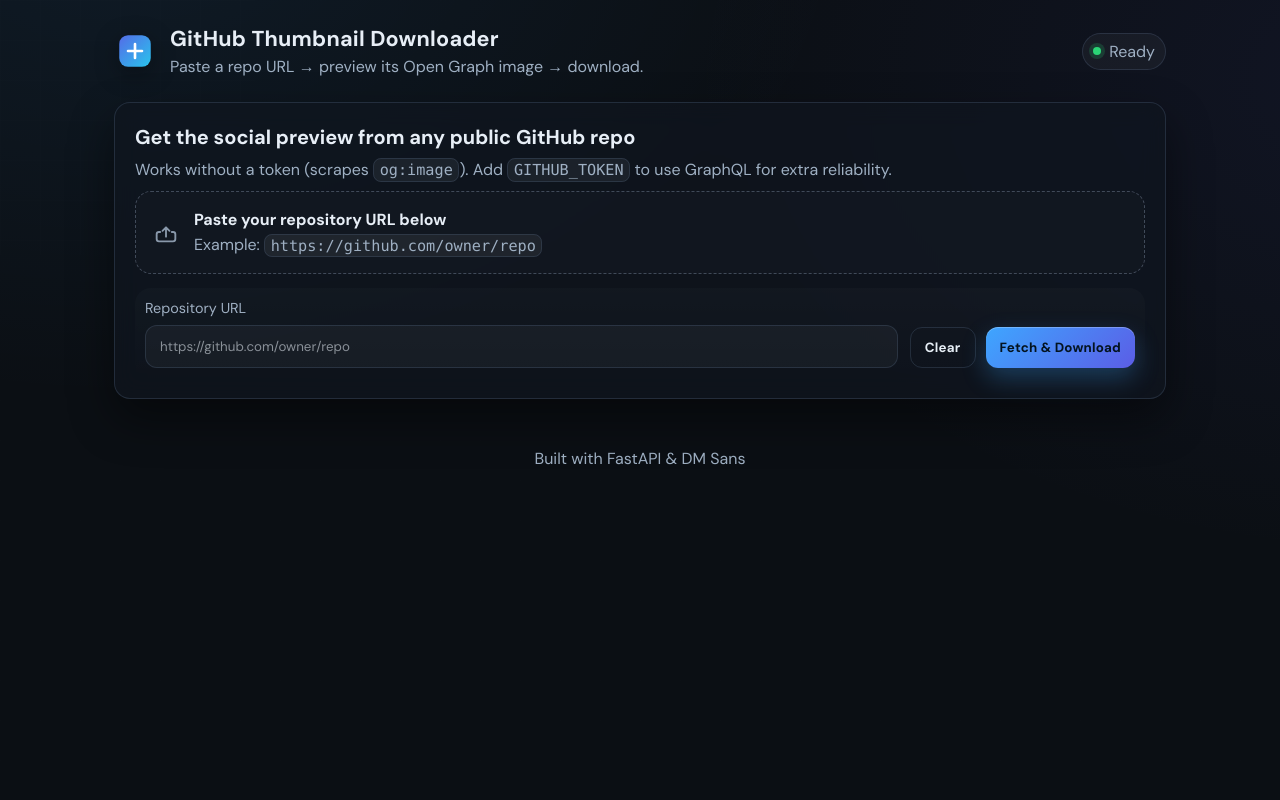
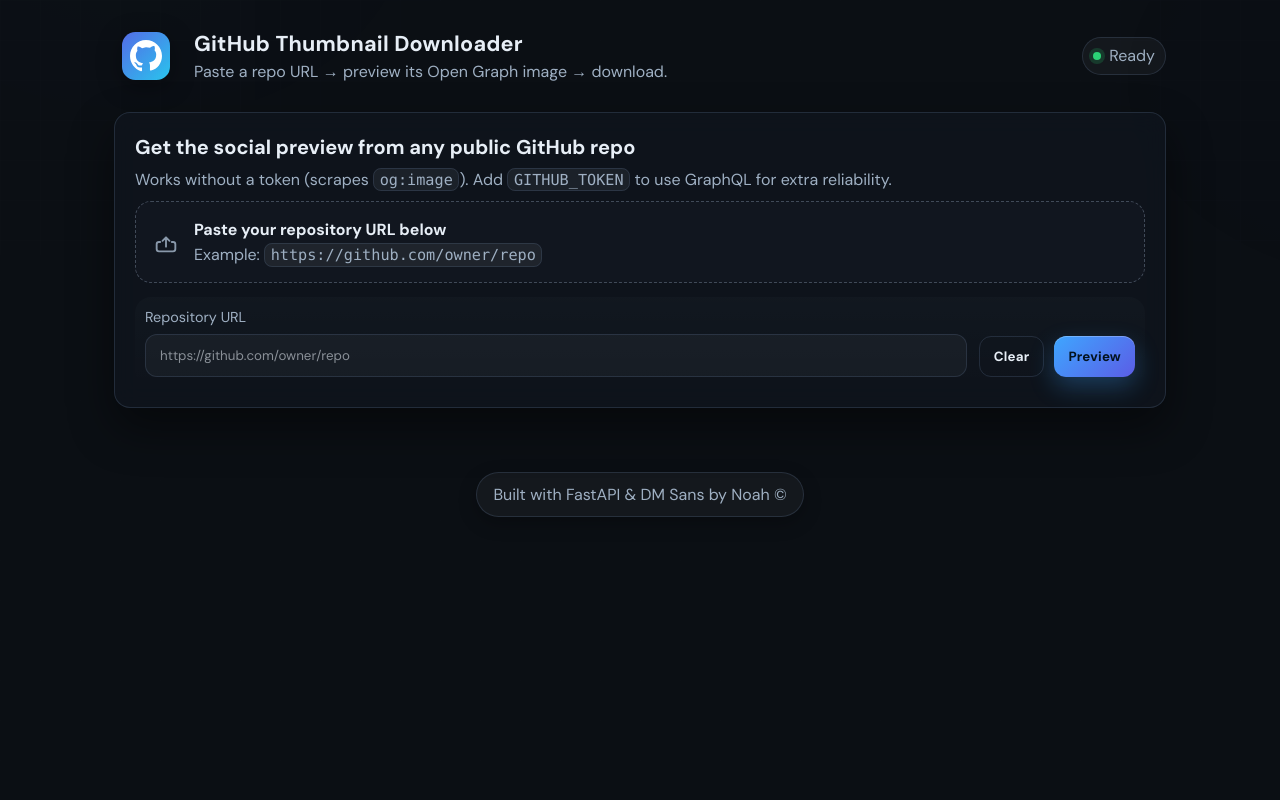
Before and after one commit to Noaahfx/Github-Thumbnail-Extractor, a FastAPI app: page / in a window 1280 px wide. Run offline with FastAPI, Linux system fonts and the light colour scheme.

Commit message:
Added fixes and improvements

```diff
--- a/static/style.css
+++ b/static/style.css
@@ -1,32 +1,14 @@
-/* ===========================
-   GitHub Thumbnail Downloader
-   Custom theme (DM Sans)
-   =========================== */
-
-/* --------- Reset & Base --------- */
 * { box-sizing: border-box; }
 html, body { height: 100%; }
 html { -webkit-text-size-adjust: 100%; }
-body {
-  margin: 0;
-  font-family: "DM Sans", ui-sans-serif, system-ui, -apple-system, "Segoe UI",
-    Roboto, Helvetica, Arial, "Apple Color Emoji", "Segoe UI Emoji";
-  line-height: 1.45;
-  background: radial-gradient(1200px 800px at 10% -10%, rgba(62,166,255,.08), transparent 60%),
-              radial-gradient(1200px 800px at 110% 10%, rgba(91,93,230,.08), transparent 60%),
-              #0b0f14;
-  color: var(--text);
-  -webkit-font-smoothing: antialiased;
-  -moz-osx-font-smoothing: grayscale;
-}
 
-/* --------- Theme tokens --------- */
 :root{
   --bg:#0b0f14;
   --text:#e7eef6;
   --muted:#9fb0c3;
   --card:rgba(16,22,30,0.7);
   --surface:rgba(20,26,36,0.6);
+  --surface-solid:#141a24;
   --border:rgba(75, 92, 118, 0.35);
   --accent:#3ea6ff;
   --accent-2:#5b5de6;
@@ -38,44 +20,64 @@
   --container: 1100px;
 }
 
-/* --------- Subtle grid backdrop --------- */
+body{
+  margin:0;
+  font-family:"DM Sans", ui-sans-serif, system-ui, -apple-system, "Segoe UI",
+    Roboto, Helvetica, Arial, "Apple Color Emoji", "Segoe UI Emoji";
+  line-height:1.45;
+  background: var(--bg);
+  color:var(--text);
+  -webkit-font-smoothing:antialiased;
+  -moz-osx-font-smoothing:grayscale;
+  overflow-x:hidden;
+}
+
 .bg-grid{
   position: fixed; inset: 0; z-index: -1; pointer-events: none;
   background-image:
-    repeating-linear-gradient(to right,
-      rgba(255,255,255,.06) 0,
-      rgba(255,255,255,.06) 1px,
-      transparent 1px,
-      transparent 40px
-    ),
-    repeating-linear-gradient(to bottom,
-      rgba(255,255,255,.06) 0,
-      rgba(255,255,255,.06) 1px,
-      transparent 1px,
-      transparent 40px
-    );
-  opacity: .10;
-  background-attachment: fixed; /* avoids scroll tearing */
+    radial-gradient(900px 650px at 10% -10%, rgba(62,166,255,.10), transparent 60%),
+    radial-gradient(900px 650px at 110% 10%, rgba(91,93,230,.10), transparent 60%),
+    repeating-linear-gradient(to right, rgba(255,255,255,.06) 0 1px, transparent 1px 40px),
+    repeating-linear-gradient(to bottom, rgba(255,255,255,.06) 0 1px, transparent 1px 40px);
+  background-repeat: no-repeat, no-repeat, repeat, repeat;
+  background-size: auto, auto, 40px 40px, 40px 40px;
+  opacity:.08;
   will-change: transform;
 }
 
-/* --------- Layout --------- */
 .container{ max-width: var(--container); margin: 0 auto; padding: 24px; }
 .site-header{
   max-width: var(--container); margin: 0 auto; padding: 24px 24px 0 24px;
   display:flex; align-items:center; justify-content:space-between; gap:16px;
 }
 .brand{ display:flex; align-items:center; gap:14px; }
-.brand__logo{ width:42px; height:42px; flex:0 0 auto; filter: drop-shadow(0 6px 12px rgba(0,0,0,.35)); }
+.brand__logo{ width:64px; height:64px; flex:0 0 auto; filter: drop-shadow(0 6px 12px rgba(0,0,0,.35)); }
 .brand__text h1{ margin:0; font-size:1.35rem; letter-spacing:.2px; }
 .brand__text .muted{ margin:.15rem 0 0; }
 
-.site-footer{
-  max-width: var(--container); margin: 24px auto 40px; padding: 0 24px;
-  color: var(--muted); text-align:center;
+.brand{ gap: 16px; }
+
+@media (max-width: 720px){
+  .brand__logo{ width: 56px; height: 56px; }
 }
 
-/* --------- Typography --------- */
+.site-footer{
+  max-width: var(--container);
+  margin: 40px auto 0;
+  padding: 0 24px calc(32px + env(safe-area-inset-bottom));
+  text-align:center;
+}
+.site-footer p{
+  display:inline-block;
+  margin:0;
+  padding:10px 16px;
+  border:1px solid var(--border);
+  border-radius:999px;
+  background:rgba(255,255,255,.04);
+  color:var(--muted);
+  box-shadow: 0 6px 18px rgba(0,0,0,.25);
+}
+
 h1,h2,h3{ color: var(--text); }
 h2{ font-size:1.25rem; margin:0 0 .35rem; }
 p{ margin: .35rem 0; }
@@ -87,7 +89,6 @@
   font-size:.95em;
 }
 
-/* --------- Card / Hero --------- */
 .card{
   background: var(--card);
   border: 1px solid var(--border);
@@ -97,7 +98,6 @@
 }
 .hero { padding: 20px; }
 
-/* --------- Uploader / Form --------- */
 .uploader { margin-top: 10px; display:flex; flex-direction:column; gap:14px; }
 
 .dropzone{
@@ -136,8 +136,11 @@
   box-shadow: 0 0 0 6px var(--ring);
 }
 
-/* --------- Buttons --------- */
 .actions{ display:flex; gap:10px; flex-wrap:wrap; }
+
+a.btn, a.btn-primary, a.btn-ghost{ text-decoration:none; }
+a.btn:hover, a.btn-primary:hover, a.btn-ghost:hover{ text-decoration:none; }
+
 .btn, .btn-primary, .btn-ghost{
   appearance:none; border: 1px solid var(--border); cursor:pointer;
   padding: 11px 14px; border-radius: var(--radius-md);
@@ -150,8 +153,7 @@
 
 .btn-primary{
   border: 0;
-  background:
-    linear-gradient(135deg, var(--accent) 0%, var(--accent-2) 100%);
+  background: linear-gradient(135deg, var(--accent) 0%, var(--accent-2) 100%);
   color: #03131f;
   box-shadow: 0 10px 24px rgba(62,166,255,.28), inset 0 1px 0 rgba(255,255,255,.25);
 }
@@ -168,7 +170,6 @@
 }
 .btn-ghost:hover{ background: rgba(255,255,255,.05); }
 
-/* --------- Pills --------- */
 .pill{
   display:inline-flex; align-items:center; gap:6px;
   padding: 6px 10px;
@@ -178,7 +179,6 @@
   color: var(--text);
 }
 
-/* --------- Results --------- */
 .results{ margin-top: 16px; display:grid; gap:16px; }
 .result{ display:grid; gap:12px; }
 .result__meta{
@@ -194,11 +194,13 @@
   padding: 14px;
 }
 .result__img{
-  width:100%; height:auto; display:block; border-radius: 12px;
+  width:100%;
+  height:auto;
+  display:block;
+  border-radius: 12px;
   box-shadow: 0 12px 26px rgba(0,0,0,.35);
 }
 
-/* --------- Header Status --------- */
 .status-indicator{
   display:inline-flex; align-items:center; gap:8px; color: var(--muted);
   background: rgba(255,255,255,.04);
@@ -209,7 +211,6 @@
   background: #2bd576; box-shadow: 0 0 0 4px rgba(43,213,118,.18);
 }
 
-/* --------- Loading Overlay --------- */
 .screen{
   position: fixed; inset: 0; display:flex; align-items:center; justify-content:center;
   background: rgba(5,9,14,.55);
@@ -230,11 +231,9 @@
 }
 @keyframes spin{ to { transform: rotate(360deg); }}
 
-/* --------- Utilities --------- */
 .site-header .brand__text p{ margin:0; }
 .card.hero h2 + p{ margin-top:.2rem; }
 
-/* --------- Responsive --------- */
 @media (max-width: 720px){
   .site-header{ padding: 18px 18px 0; }
   .container{ padding: 18px; }
@@ -244,25 +243,9 @@
   .actions .btn, .actions .btn-primary, .actions .btn-ghost{ width:100%; text-align:center; }
 }
 
-/* --------- Motion prefs --------- */
 @media (prefers-reduced-motion: reduce){
   .btn, .btn-primary, .btn-ghost, input[type="text"]{ transition:none !important; }
   .spinner{ animation: none; border-top-color: var(--accent); }
 }
 
-body, button, input, textarea, select {
-  font-family: "DM Sans", sans-serif;
-}
-
-:root{
-  /* keep your original variables, add a solid surface just for image areas */
-  --surface-solid: #141a24;
-}
-
-.result__img{
-  width: 100%;
-  height: auto;
-  display: block;   /* no stray gaps */
-  border-radius: 12px;
-  box-shadow: 0 12px 26px rgba(0,0,0,.35);
-}
+body, button, input, textarea, select { font-family: "DM Sans", sans-serif; }
--- a/templates/index.html
+++ b/templates/index.html
@@ -4,15 +4,14 @@
   <meta charset="utf-8" />
   <meta name="viewport" content="width=device-width, initial-scale=1" />
   <title>GitHub Thumbnail Downloader</title>
+  <link rel="icon" href="/static/favicon.svg" type="image/svg+xml">
+  <link rel="shortcut icon" href="/static/favicon.svg" type="image/svg+xml">
 
-  <!-- DM Sans -->
   <link href="https://fonts.googleapis.com/css2?family=DM+Sans:wght@400;500;700&display=swap" rel="stylesheet">
 
-  <!-- Your OKi theme -->
   <link rel="stylesheet" href="/static/style.css">
 
   <style>
-    /* page-specific sprinkles that sit on top of your OKi theme */
     .form-row{display:flex; gap:10px; flex-wrap:wrap; margin-top:14px}
     .form-row input[type="text"]{
       flex:1; padding:12px 14px; border-radius:12px;
@@ -21,7 +20,8 @@
     }
     .form-row input[type="text"]:focus{border-color:var(--accent); box-shadow:0 0 0 6px var(--ring)}
     .pill{padding:6px 10px; border-radius:999px; border:1px solid var(--border); background:var(--surface)}
-    .thumb{background:var(--card); padding:14px; border-radius:16px; border:1px solid var(--border)}
+
+    .thumb{background:var(--surface-solid); padding:14px; border-radius:16px; border:1px solid var(--border)}
     .thumb img{max-width:100%; height:auto; border-radius:12px; display:block}
     .error{color:#ff9b9b; margin-top:10px}
   </style>
@@ -44,14 +44,25 @@
 
   <header class="site-header">
     <div class="brand">
-      <svg class="brand__logo" viewBox="0 0 48 48" fill="none" xmlns="http://www.w3.org/2000/svg" aria-hidden="true">
+    <svg class="brand__logo" viewBox="0 0 48 48" aria-hidden="true" xmlns="http://www.w3.org/2000/svg">
       <defs>
         <linearGradient id="g" x1="0" y1="0" x2="48" y2="48" gradientUnits="userSpaceOnUse">
-            <stop offset="0" stop-color="#5b5de6"/><stop offset="1" stop-color="#22d3ee"/>
+          <stop offset="0" stop-color="#5b5de6"/>
+          <stop offset="1" stop-color="#22d3ee"/>
         </linearGradient>
       </defs>
+
       <rect x="6" y="6" width="36" height="36" rx="10" fill="url(#g)"/>
-        <path d="M16 24h16M24 16v16" stroke="white" stroke-width="3" stroke-linecap="round"/>
+
+      <g transform="translate(12,12) scale(1.5)">
+        <path fill="#ffffff" d="M8 0C3.58 0 0 3.58 0 8c0 3.54 2.29 6.53 5.47 7.59.4.07.55-.17.55-.38
+          0-.19-.01-.82-.01-1.49-2.01.37-2.53-.49-2.69-.94-.09-.23-.48-.94-.82-1.13-.28-.15-.68-.52-.01-.53
+          .63-.01 1.08.58 1.23.82.72 1.21 1.87.87 2.33.66.07-.52.28-.87.51-1.07-1.78-.2-3.64-.89-3.64-3.95
+          0-.87.31-1.59.82-2.15-.08-.2-.36-1.02.08-2.12 0 0 .67-.21 2.2.82A7.65 7.65 0 0 1 8 3.58c.68 0
+          1.36.09 2 .27 1.53-1.04 2.2-.82 2.2-.82.44 1.1.16 1.92.08 2.12.51.56.82 1.27.82 2.15
+          0 3.07-1.87 3.75-3.65 3.95.29.25.54.73.54 1.48 0 1.07-.01 1.93-.01 2.2 0 .21.15.46.55.38C13.71
+          14.53 16 11.54 16 8 16 3.58 12.42 0 8 0z"/>
+      </g>
     </svg>
       <div class="brand__text">
         <h1>GitHub Thumbnail Downloader</h1>
@@ -85,7 +96,7 @@
           </div>
           <div class="actions">
             <button class="btn btn-ghost" type="reset">Clear</button>
-            <button class="btn-primary" type="submit">Fetch &amp; Download</button>
+            <button class="btn-primary" type="submit">Preview</button>
           </div>
         </div>
       </form>
@@ -120,10 +131,9 @@
   </main>
 
   <footer class="site-footer">
-    <p>Built with FastAPI &amp; DM Sans</p>
+    <p>Built with FastAPI & DM Sans by Noah &copy;</p>
   </footer>
 
-  <!-- loading overlay -->
   <div id="loading" class="screen hidden" aria-hidden="true">
     <div class="loading-box">
       <div class="spinner"></div>
```
Also changed, not shown: main.py (+0 -10 lines), static/favicon.svg (added). Lines whose indentation alone changed are shown as unchanged.
